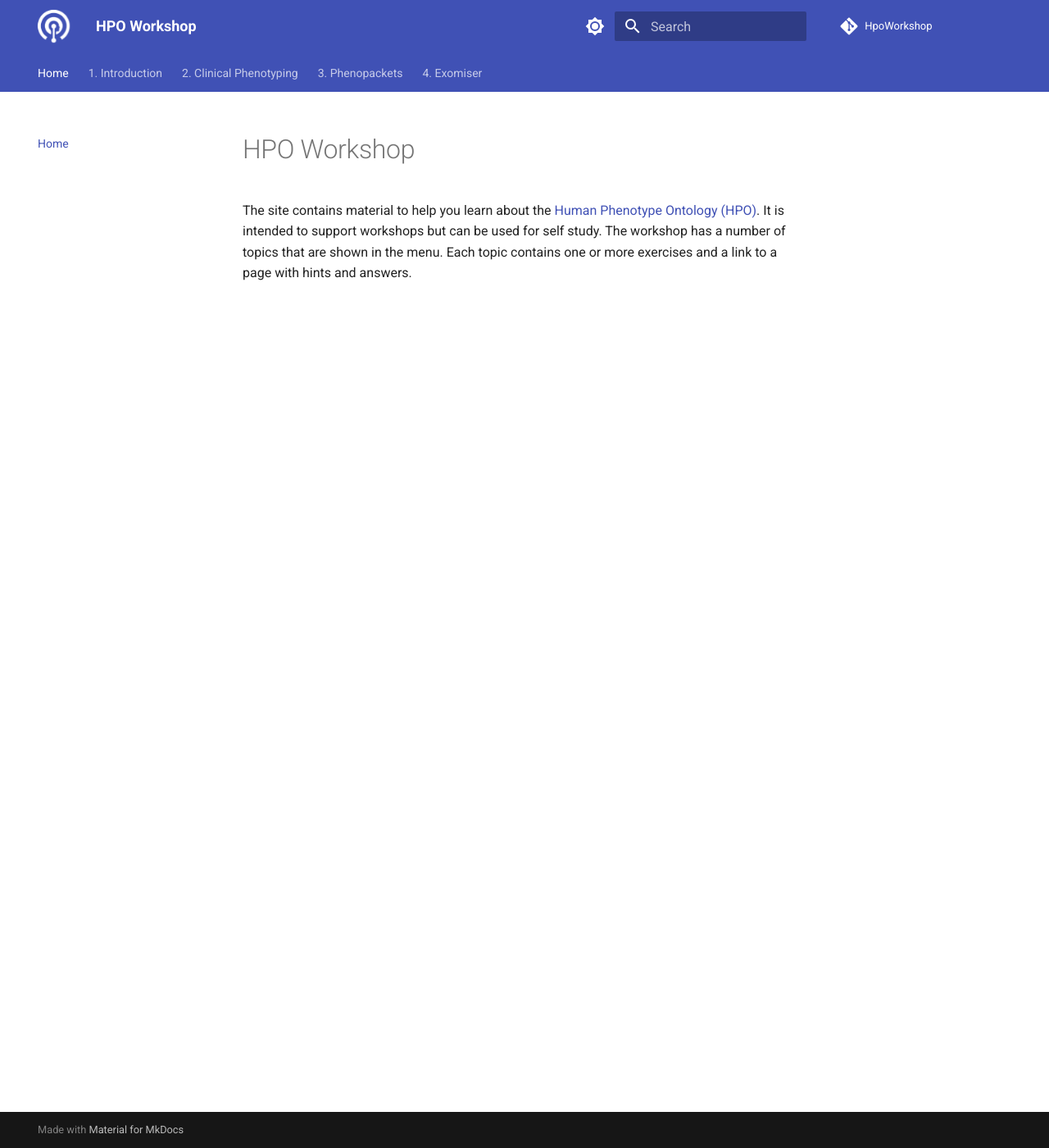
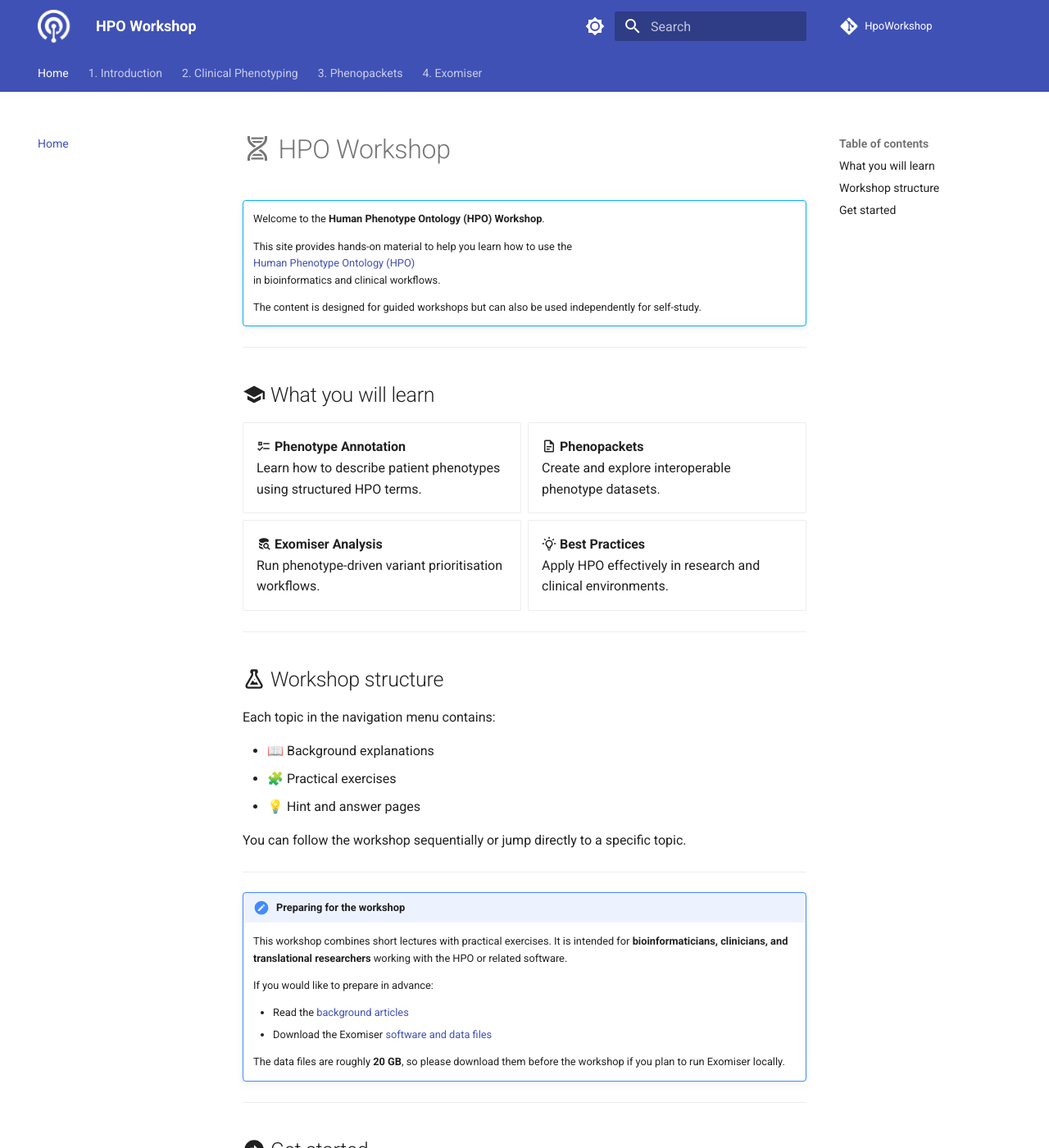
Before and after one commit to P2GX/HpoWorkshop, an MkDocs documentation site: the page built from docs/index.md, in a window 1280 px wide and 1400 px high. Shown: the whole window at 82% size. Built offline with MkDocs 1.6.1 and Material for MkDocs 9.7.7, drawn with Linux system fonts in a browser that asks for light colours; comment, search, counter and statistics services are not loaded.

Commit message:
Updating style

```diff
--- a/docs/index.md
+++ b/docs/index.md
@@ -1,6 +1,65 @@
-# HPO Workshop
+# :material-dna: HPO Workshop
 
+!!! abstract ""
+    Welcome to the **Human Phenotype Ontology (HPO) Workshop**.
 
-The site contains material to help you learn about the [Human Phenotype Ontology (HPO)](https://hpo.jax.org/app/){:target="_blank"}. It is intended to support
-workshops but can be used for self study. The workshop has a number of topics that are shown in the menu. Each topic contains one or more exercises
-and a link to a page with hints and answers.
+    This site provides hands-on material to help you learn how to use the
+    [Human Phenotype Ontology (HPO)](https://hpo.jax.org/app/){:target="_blank"}
+    in bioinformatics and clinical workflows.
+
+    The content is designed for guided workshops but can also be used
+    independently for self-study.
+
+---
+
+## :material-school: What you will learn
+
+<div class="grid cards" markdown>
+
+- :material-format-list-checks: **Phenotype Annotation**
+  Learn how to describe patient phenotypes using structured HPO terms.
+
+- :material-file-document-outline: **Phenopackets**
+  Create and explore interoperable phenotype datasets.
+
+- :material-database-search: **Exomiser Analysis**
+  Run phenotype-driven variant prioritisation workflows.
+
+- :material-lightbulb-on-outline: **Best Practices**
+  Apply HPO effectively in research and clinical environments.
+
+</div>
+
+---
+
+## :material-flask-outline: Workshop structure
+
+Each topic in the navigation menu contains:
+
+- 📖 Background explanations
+- 🧩 Practical exercises
+- 💡 Hint and answer pages
+
+You can follow the workshop sequentially or jump directly to a specific topic.
+
+---
+
+!!! note "Preparing for the workshop"
+
+    This workshop combines short lectures with practical exercises.
+    It is intended for **bioinformaticians, clinicians, and translational researchers**
+    working with the HPO or related software.
+
+    If you would like to prepare in advance:
+
+    - Read the [background articles](./introduction/reading.md){:target="_blank"}
+    - Download the Exomiser [software and data files](./exomiser/cmdline.md)
+
+      The data files are roughly **20 GB**, so please download them before
+      the workshop if you plan to run Exomiser locally.
+
+---
+
+## :material-arrow-right-bold-circle: Get started
+
+👉 [Introduction](introduction/index.md){ .md-button .md-button--primary }
--- a/mkdocs.yml
+++ b/mkdocs.yml
@@ -78,3 +78,4 @@ nav:
       - Overview: exomiser/index.md
       - Command line: exomiser/cmdline.md
       - Settings: exomiser/settings.md
+      - Running Exomiser: exomiser/running.md
```
Also changed, not shown: docs/exomiser/running.md (+22 -3 lines).
